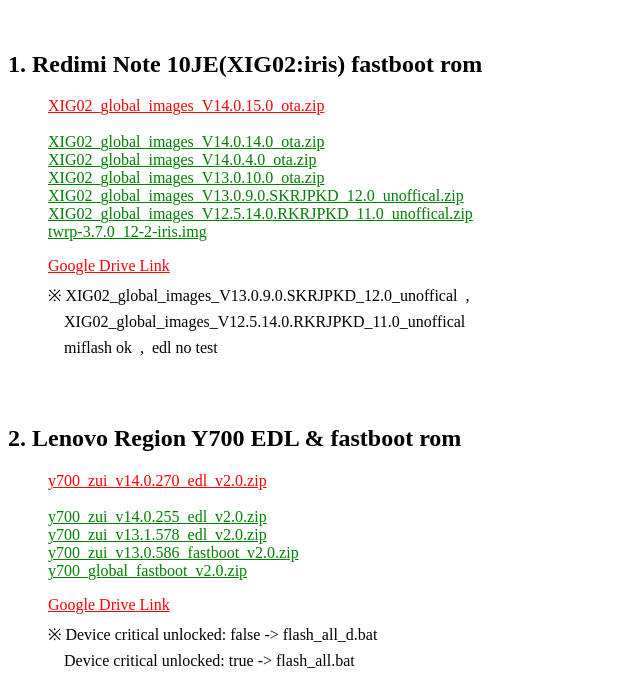
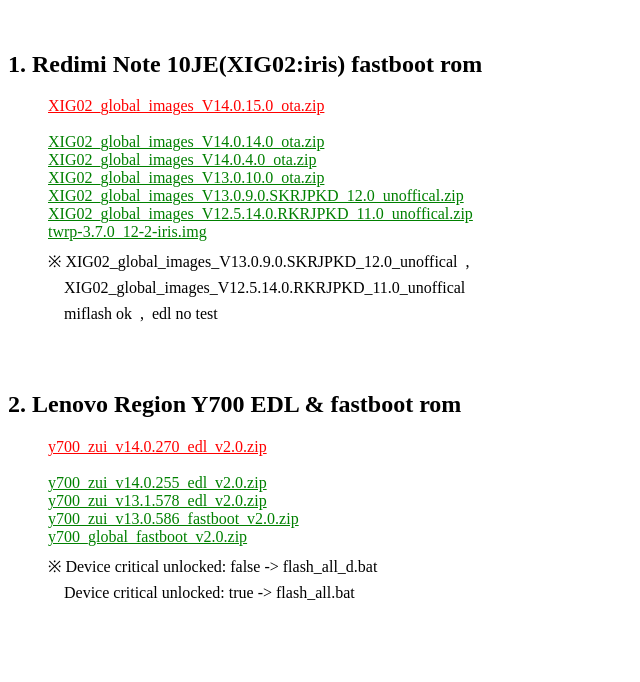
Before and after one commit to terajima-alc/terajima-alc.github.io, a plain HTML site: page index.html in a window 1280 px wide. Shown: the part 155-837 px from the top of the page, without its empty margins (0-640 px from the left). After the commit the page ends 800 px from the top, so only its background shows below. Drawn offline with Linux system fonts and the light colour scheme.

Commit message:
Update index.html

```diff
--- a/index.html
+++ b/index.html
@@ -38,7 +38,6 @@
 			<a href="https://drive.google.com/uc?id=1ews9lfCVzdtLslW2uYW_ShLZPWnsmyFR&export=download">XIG02_global_images_V12.5.14.0.RKRJPKD_11.0_unoffical.zip</a><br>
 			<a href="https://drive.google.com/uc?id=1IAYTvxqPIvTumPxT8qPA7ToPyenx2-2m&export=download">twrp-3.7.0_12-2-iris.img</a><br>
 		</p>
-		<p><a style="color:red;margin-left: 40px;" href="https://drive.google.com/drive/folders/1EVuEn-75hqJZcvHjo9DYldIZrhDo2jXA?usp=drive_link">Google Drive Link</a></p>
 		<div class="foot">
 			<p>※ XIG02_global_images_V13.0.9.0.SKRJPKD_12.0_unoffical&nbsp;&nbsp;,</p>
 			<p>&nbsp;&nbsp;&nbsp;&nbsp;XIG02_global_images_V12.5.14.0.RKRJPKD_11.0_unoffical</p>
@@ -55,7 +54,6 @@
 			<a href="https://drive.google.com/uc?id=1Pyo-k5ZbbrVlgUMAMw290QKVjjwjjr1t&export=download">y700_zui_v13.0.586_fastboot_v2.0.zip</a><br>
 			<a href="https://drive.google.com/uc?id=1CQ0WtwSZpgT_SVxjd7mPKNql6bGMVPHd&export=download">y700_global_fastboot_v2.0.zip</a><br>
 		</p>
-		<p><a style="color:red;margin-left: 40px;" href="https://drive.google.com/drive/folders/19sonVqWJ4VqfDBphGkebHTcOH1u-Eq3H?usp=drive_link">Google Drive Link</a></p>
 		<div class="foot">
 			<p>※ Device critical unlocked: false -> flash_all_d.bat</p>
 			<p>&nbsp;&nbsp;&nbsp;&nbsp;Device critical unlocked: true -> flash_all.bat</p>
```
